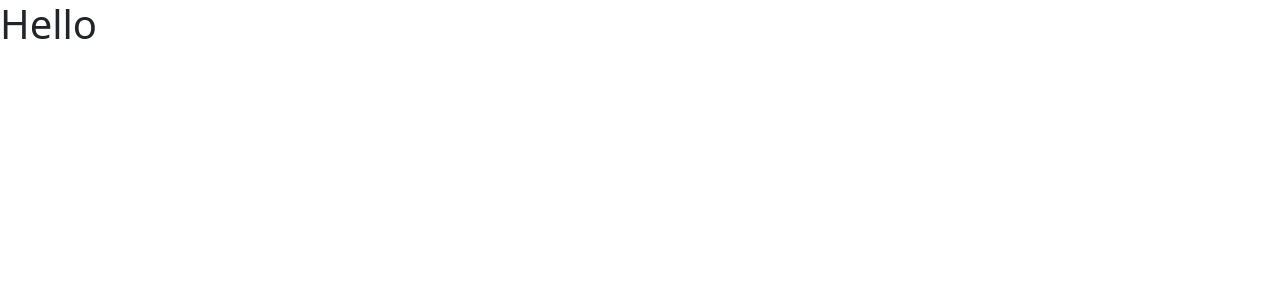
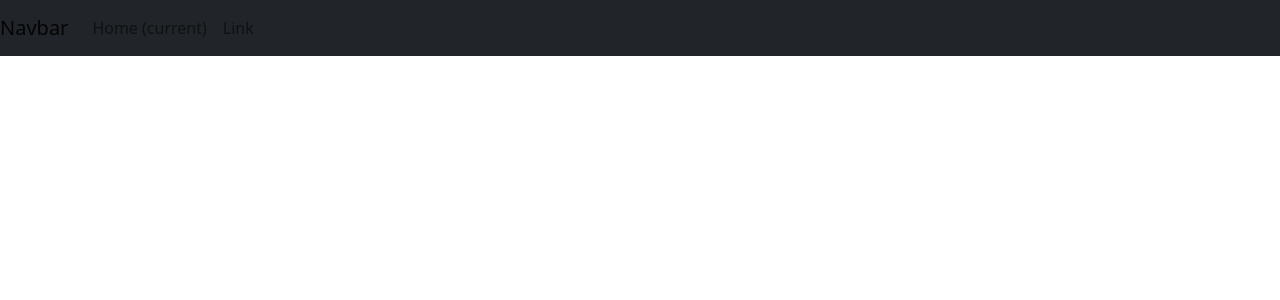
Before and after one commit to mpbialoszewski/cv, a React (Create React App) app: page / in a window 1280 px wide. Shown: the top 300 px of the page. Built offline with nearby package versions, Linux system fonts and the light colour scheme.

Commit message:
Creating Navbar

```diff
--- a/src/App.js
+++ b/src/App.js
@@ -1,9 +1,11 @@
 import './App.css';
 import 'bootstrap/dist/css/bootstrap.min.css';
+import Navbar from './components/Navbar'
+
 
 function App() {
   return (
-    <h1>Hello</h1>
+    <Navbar />
   );
 }
 
--- /dev/null
+++ b/src/components/Navbar.jsx
@@ -0,0 +1,30 @@
+import React from 'react'
+
+export const Navbar = () => {
+    return (
+<>
+        <nav className="navbar navbar-expand-lg navbar-light bg-dark">
+        <a className="navbar-brand" href="#">Navbar</a>
+        <button className="navbar-toggler" type="button" data-toggle="collapse" data-target="#navbarSupportedContent" aria-controls="navbarSupportedContent" aria-expanded="false" aria-label="Toggle navigation">
+          <span className="navbar-toggler-icon"></span>
+        </button>
+
+        <div className="collapse navbar-collapse" id="navbarSupportedContent">
+          <ul className="navbar-nav ml-auto">
+            <li className="nav-item active">
+              <a className="nav-link" href="#">Home <span className="sr-only">(current)</span></a>
+            </li>
+            <li className="nav-item">
+              <a className="nav-link" href="#">Link</a>
+            </li>
+
+          </ul>
+
+        </div>
+        </nav>
+      </>
+
+    )
+}
+
+export default Navbar;
```
